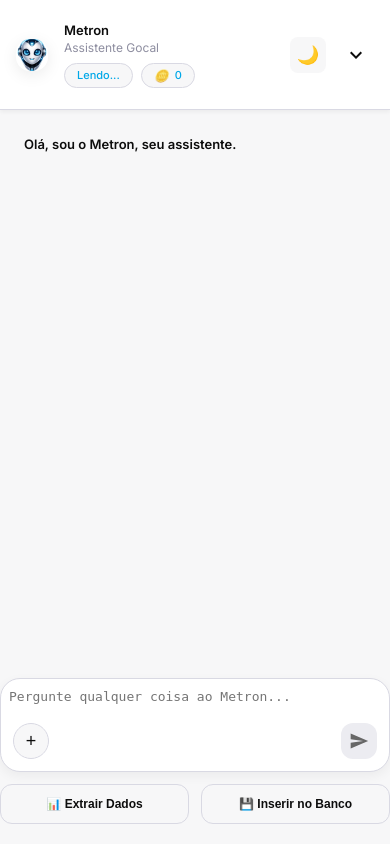
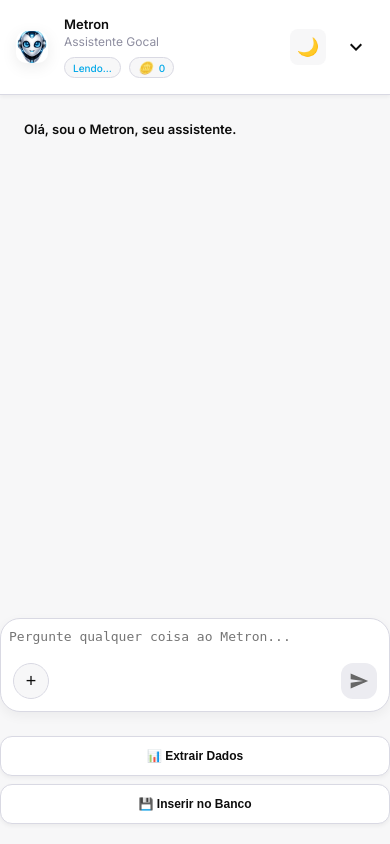
Before and after one commit to Idelcio/conversor_python, a Flask app: page / in a window 390 px wide. Run offline with Flask 3, Linux system fonts and the light colour scheme.

Commit message:
fix: corrige layout do widget no mobile (zoom e tamanho)
- Adiciona max-width: 100vw no frame para não ultrapassar a tela
- Corrige media query mobile usando 100vw e 90dvh com left/right definidos
- font-size do input aumentado para 16px (evita auto-zoom no iOS)
- touch-action: manipulation no textarea
- viewport do iframe com user-scalable=no e maximum-scale=1

Co-Authored-By: Claude Sonnet 4.6 <noreply@anthropic.com>

```diff
--- a/static/css/gocal_chat.css
+++ b/static/css/gocal_chat.css
@@ -580,13 +580,14 @@ body {
     border: none !important;
     background: transparent !important;
     padding: 16px 20px 8px;
-    font-size: 15px;
+    font-size: 16px; /* >= 16px evita auto-zoom no iOS */
     line-height: 1.5;
     outline: none;
     resize: none;
     min-height: 90px;
     color: inherit;
     box-shadow: none !important;
+    touch-action: manipulation;
 }
 
 .input-footer-actions {
@@ -844,14 +845,70 @@ body {
     color: var(--text-primary);
 }
 
+.action-bar {
+    display: flex;
+    gap: 12px;
+    margin-top: 12px;
+}
+
+.action-btn {
+    flex: 1;
+    height: 44px; /* Shorter height as requested */
+    border-radius: 12px;
+    border: 1px solid var(--border-color);
+    background: var(--bg-primary);
+    color: var(--text-primary);
+    font-size: 14px;
+    font-weight: 600;
+    cursor: pointer;
+    display: flex;
+    align-items: center;
+    justify-content: center;
+    gap: 8px;
+    transition: all 0.3s ease;
+    box-shadow: var(--shadow-sm);
+}
+
+.action-btn:hover {
+    background: var(--bg-secondary);
+    transform: translateY(-2px);
+    box-shadow: var(--shadow-md);
+    border-color: var(--accent-primary);
+}
+
 /* Responsive */
 @media (max-width: 768px) {
+    .action-bar {
+        flex-direction: column;
+        gap: 8px;
+    }
+
+    .action-btn {
+        width: 100%;
+        height: 40px;
+    }
     :root {
-        --header-height: 58px;
+        --header-height: 95px;
     }
 
     .header {
-        padding: 0 16px;
+        padding: 12px 16px;
+        height: var(--header-height);
+    }
+
+    .logo {
+        width: 44px;
+        height: 44px;
+        border-radius: 10px;
+    }
+
+    .header-title {
+        font-size: 14px;
+    }
+
+    .status-item {
+        padding: 2px 8px;
+        font-size: 10px;
     }
 
     .close-down-btn {
@@ -897,6 +954,8 @@ body {
 
     .chat-input {
         min-height: 120px !important;
+        max-height: 120px !important; /* Fixado para evitar que empurre os botões */
+        overflow-y: auto !important;
     }
 
     .data-label {
--- a/templates/gocal_chat.html
+++ b/templates/gocal_chat.html
@@ -3,7 +3,7 @@
 
 <head>
     <meta charset="UTF-8">
-    <meta name="viewport" content="width=device-width, initial-scale=1.0">
+    <meta name="viewport" content="width=device-width, initial-scale=1.0, maximum-scale=1.0, user-scalable=no">
     <title>Metron - Chat Extrator Gocal</title>
     <link rel="preconnect" href="https://fonts.googleapis.com">
     <link rel="preconnect" href="https://fonts.gstatic.com" crossorigin>
```
Also changed, not shown: static/js/widget_loader.js (+13 -3 lines).
